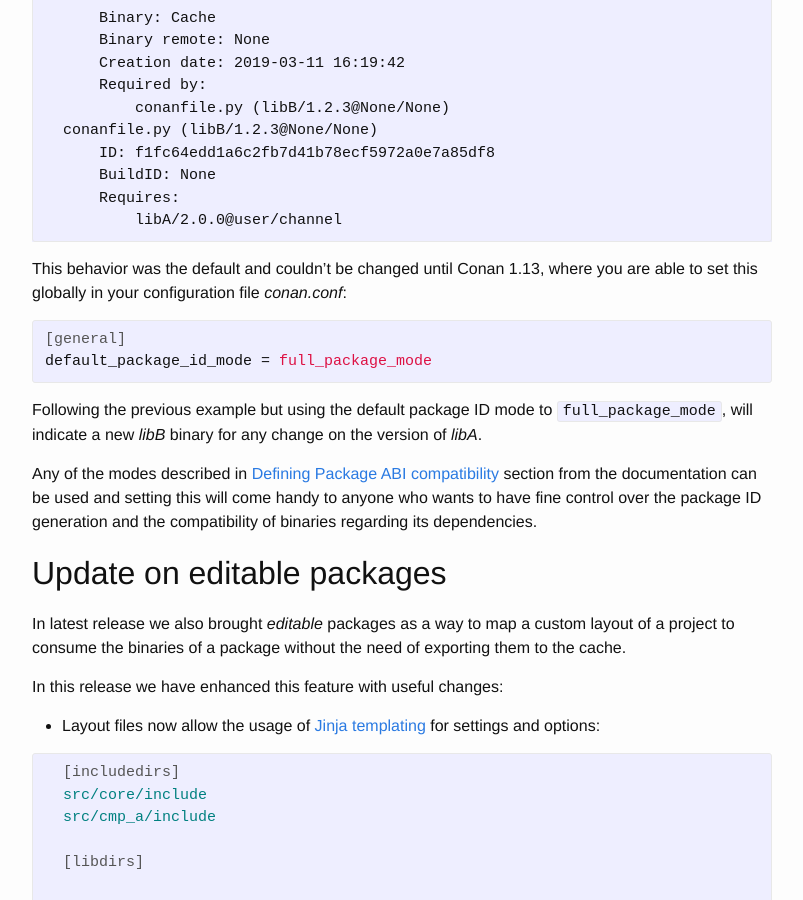
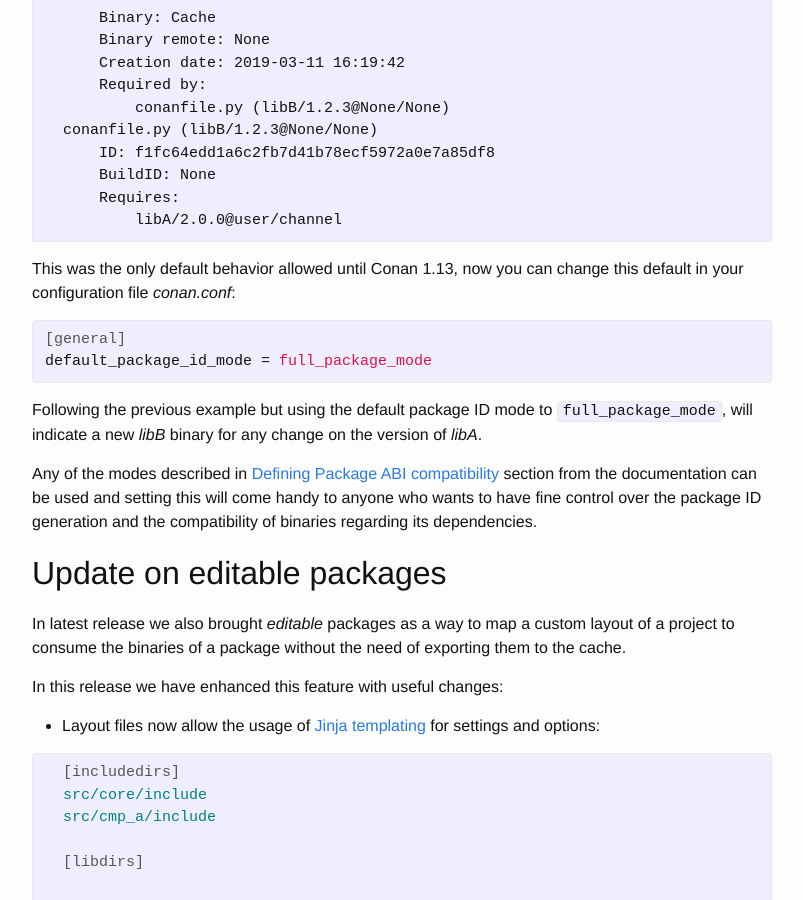
Before and after one commit to conan-io/conan-io.github.io, a Jekyll site: the page built from _posts/2019-03-11-New-conan-release-1-13.markdown, in a window 1280 px wide and 900 px high, scrolled down 4411 px. Shown: the whole window, without its empty margins (238-1041 px from the left). Built offline with Jekyll 4.4.1, drawn with Linux system fonts in a browser that asks for light colours; comment, search, counter and statistics services are not loaded.

Commit message:
rephrasing
Co-Authored-By: danimtb <danimanzaneque@gmail.com>

````diff
--- a/_posts/2019-03-11-New-conan-release-1-13.markdown
+++ b/_posts/2019-03-11-New-conan-release-1-13.markdown
@@ -199,7 +199,7 @@ Let's check it:
           libA/2.0.0@user/channel
   ```
 
-This behavior was the default and couldn't be changed until Conan 1.13, where you are able to set this globally in your configuration file
+This was the only default behavior allowed until Conan 1.13, now you can change this default in your configuration file
 *conan.conf*:
 
 {% highlight ini %}
````
